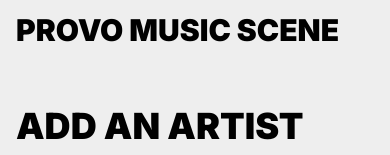
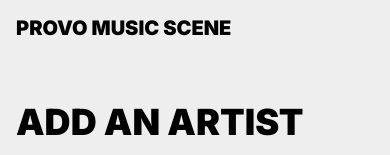
Before and after one commit to animo801/provo-music, a Next.js app: page /add-artist in a window 390 px wide. Shown: the top 155 px of the page. Built offline with nearby package versions, Linux system fonts and the light colour scheme.

Commit message:
Fixing stuff:

```diff
--- a/app/components/Header.tsx
+++ b/app/components/Header.tsx
@@ -25,7 +25,11 @@ export default function Header({ active }: { active?: ActivePage }) {
   return (
     <>
       <header className="px-4 md:px-8 py-3 md:py-6 max-w-[1400px] mx-auto flex items-center justify-between md:justify-between">
-        <Link href="/" className="text-3xl font-black uppercase hover:underline" onClick={() => setOpen(false)}>
+        <Link
+          href="/"
+          className="text-xl md:text-3xl font-black uppercase hover:underline"
+          onClick={() => setOpen(false)}
+        >
           Provo Music Scene
         </Link>
 
@@ -35,9 +39,15 @@ export default function Header({ active }: { active?: ActivePage }) {
           onClick={() => setOpen((o) => !o)}
           aria-label="Toggle menu"
         >
-          <span className={`block h-[2px] bg-black transition-all duration-200 ${open ? "rotate-45 translate-y-2" : ""}`} />
-          <span className={`block h-[2px] bg-black transition-all duration-200 ${open ? "opacity-0" : ""}`} />
-          <span className={`block h-[2px] bg-black transition-all duration-200 ${open ? "-rotate-45 -translate-y-2" : ""}`} />
+          <span
+            className={`block h-[2px] bg-black transition-all duration-200 ${open ? "rotate-45 translate-y-2" : ""}`}
+          />
+          <span
+            className={`block h-[2px] bg-black transition-all duration-200 ${open ? "opacity-0" : ""}`}
+          />
+          <span
+            className={`block h-[2px] bg-black transition-all duration-200 ${open ? "-rotate-45 -translate-y-2" : ""}`}
+          />
         </button>
 
         {/* Desktop nav */}
--- a/app/page.tsx
+++ b/app/page.tsx
@@ -15,7 +15,7 @@ export default async function Home() {
       <Header active="events" />
 
       <main>
-        <div className="px-8 py-24  max-w-[1400px] mx-auto">
+        <div className="px-4 py-24  max-w-[1400px] mx-auto">
           <h2 className="text-4xl md:text-7xl font-[900] leading-none max-w-[900px] uppercase">
             See every show in Provo in one place
           </h2>
```
